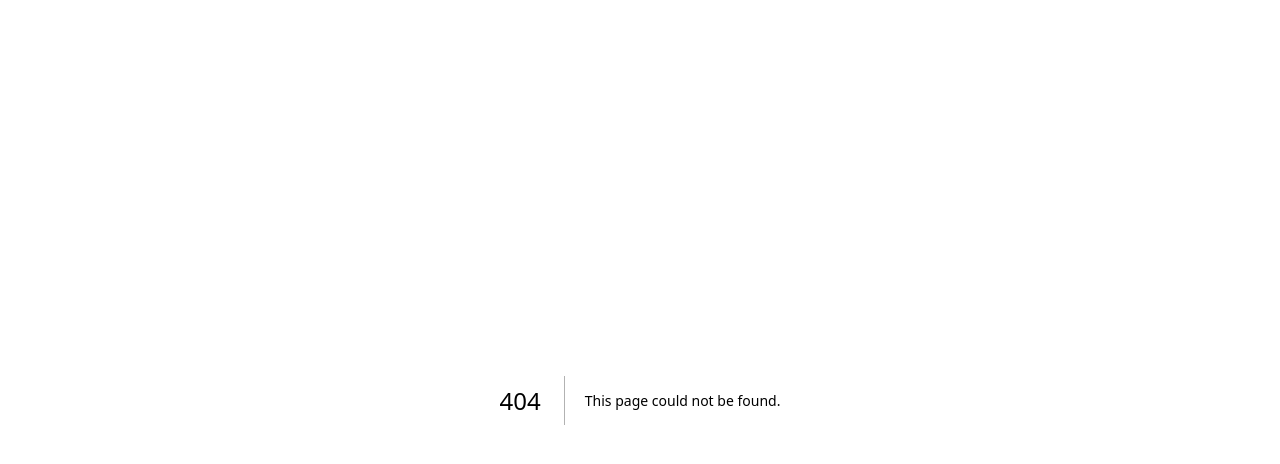
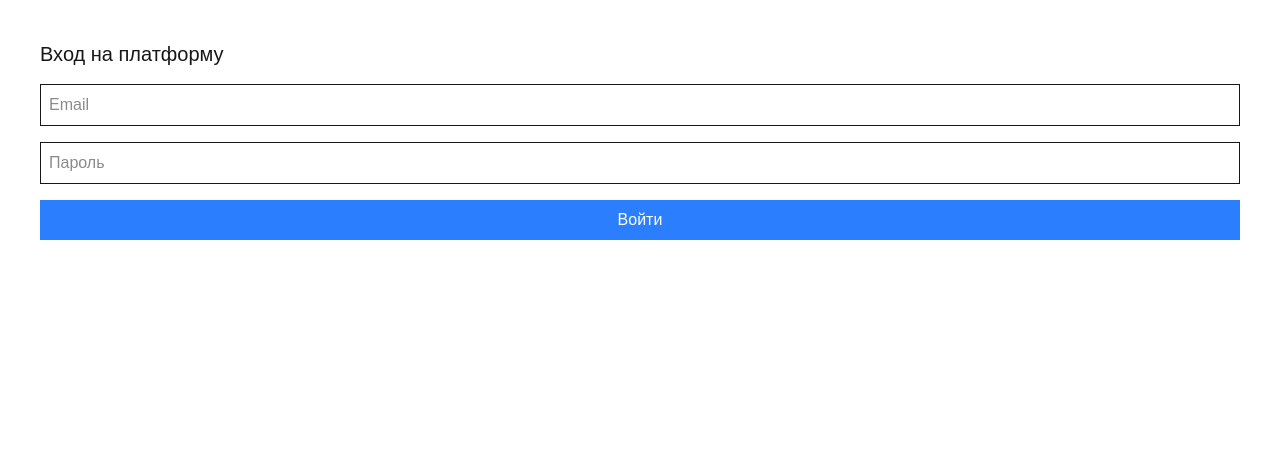
Before and after one commit to Yerlanalim/bizlevel-platform, a Next.js app: page /auth/login in a window 1280 px wide. Before the commit this address had no page. Shown: the top 464 px of the page. Built offline with nearby package versions, Linux system fonts and the light colour scheme; no server answers.

Commit message:
Add login page and fix Supabase client import path

```diff
--- /dev/null
+++ b/app/auth/login/page.tsx
@@ -0,0 +1,23 @@
+'use client'
+import { useState } from 'react'
+import { supabase } from '@/utils/supabaseClient'
+
+export default function Login() {
+  const [email, setEmail] = useState('')
+  const [password, setPassword] = useState('')
+
+  const handleLogin = async () => {
+    const { error } = await supabase.auth.signInWithPassword({ email, password })
+    if (error) alert('Ошибка авторизации: ' + error.message)
+    else window.location.href = '/dashboard'
+  }
+
+  return (
+    <div className="flex flex-col p-10 gap-4">
+      <h2 className="text-xl">Вход на платформу</h2>
+      <input type="email" placeholder="Email" className="p-2 border" onChange={(e) => setEmail(e.target.value)} />
+      <input type="password" placeholder="Пароль" className="p-2 border" onChange={(e) => setPassword(e.target.value)} />
+      <button className="p-2 bg-blue-500 text-white" onClick={handleLogin}>Войти</button>
+    </div>
+  )
+}
--- /dev/null
+++ b/lib/supabaseClient.js
@@ -0,0 +1,7 @@
+// lib/supabaseClient.js
+import { createClient } from '@supabase/supabase-js'
+
+export const supabase = createClient(
+  process.env.NEXT_PUBLIC_SUPABASE_URL,
+  process.env.NEXT_PUBLIC_SUPABASE_ANON_KEY
+);
```
Also changed, not shown: app/auth/singup/page.tsx (added), app/dashboard/artifacts/page.tsx (added), app/dashboard/chat/page.tsx (added), app/dashboard/lessons/[id]/page.tsx (added), app/dashboard/profile/page.tsx (added), app/dashboard/settings/page.tsx (added), middleware.js (added).
